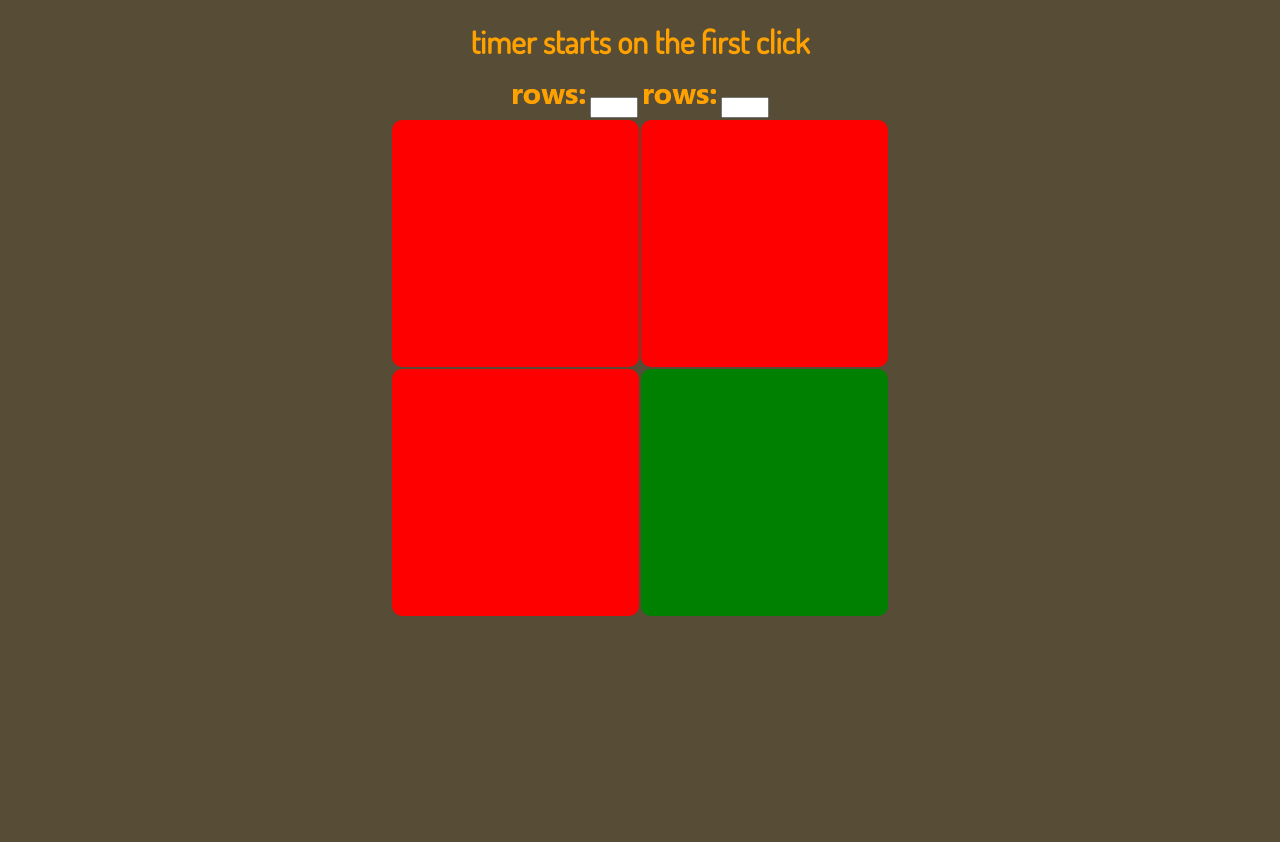
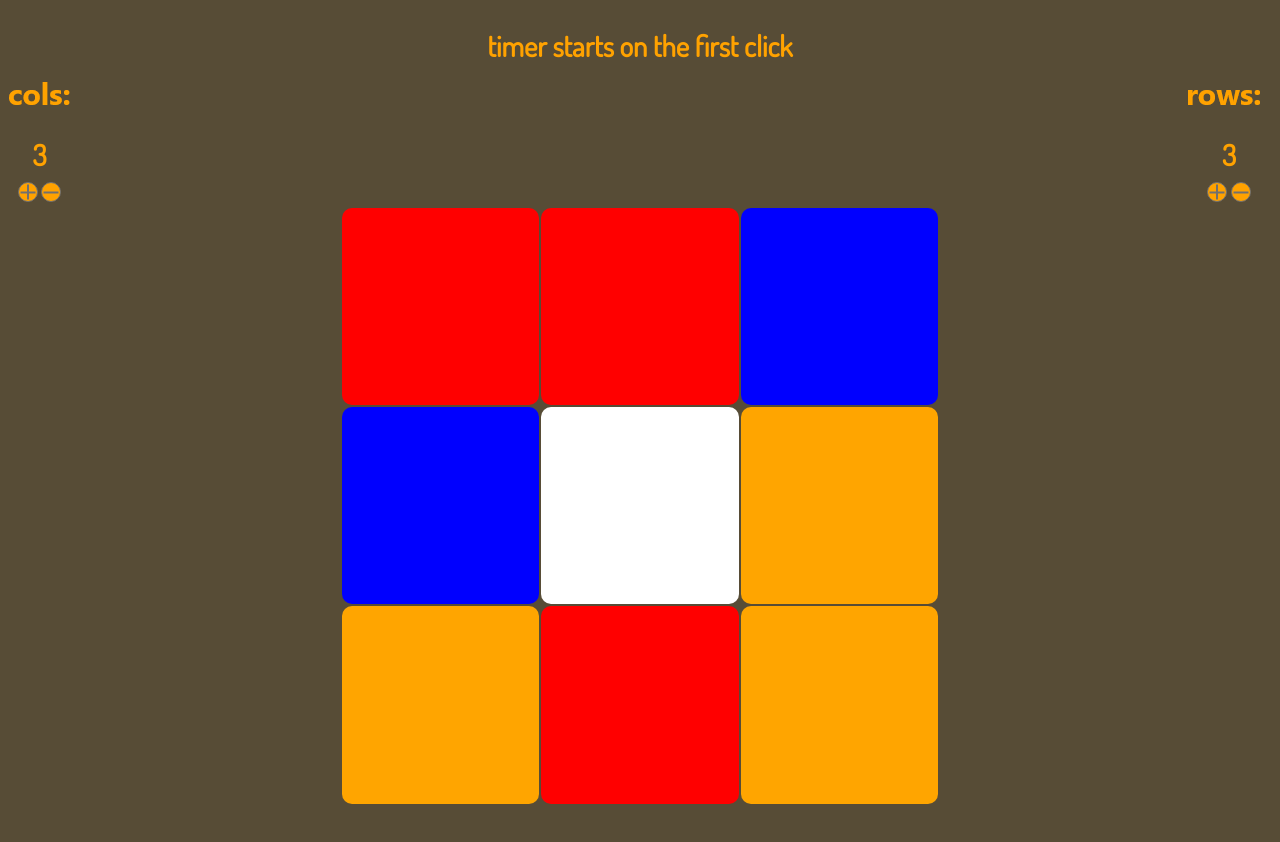
Before and after one commit to siokl/siok-de, a plain HTML site: page website/game1.html in a window 1280 px wide. Before the commit the page ends 800 px from the top, so only its background shows below. Drawn offline with Linux system fonts and the light colour scheme.

Commit message:
change cols rows

```diff
--- a/website/game1.html
+++ b/website/game1.html
@@ -4,8 +4,8 @@
         <link rel="stylesheet" type="text/css" href="styles.css"/>
         <script>
             var colours = ["red","blue","green","white","orange"];
-            var tabRowNum = 2;
-            var tabColNum = 2;
+            var tabRowNum = 3;
+            var tabColNum = 3;
             var startTime;
             var intervalId;
             //
@@ -60,6 +60,7 @@
                     for(j = 1; j <= cols; j++){
                         vTr = document.createElement("td");
                         vTr.setAttribute("id", "row"+i+"col"+j);
+                        vTr.setAttribute("style", "cursor: pointer;");
                         vTr.style.background = colours[(i+j+Math.round(Math.random()*10))%colours.length];
                         document.getElementById("row"+i).appendChild(vTr);
                     }
@@ -113,15 +114,56 @@
                 validateResult();
                 // Validate result - END
             }
+            function increaseRow(){
+                if(tabRowNum < 6){
+                    tabRowNum++;
+                    initFieldsDyn(tabRowNum,tabColNum);
+                    //alert(tabColNum + " - " + tabRowNum)
+                    document.getElementById('numRows').innerHTML = tabRowNum;
+                    //alert(tabColNum + " - " + tabRowNum)
+                }
+            }
+            function decreaseRow(){
+                if(tabRowNum > 2){
+                    tabRowNum--;
+                    initFieldsDyn(tabRowNum,tabColNum);
+                    //alert(tabColNum + " - " + tabRowNum)
+                    document.getElementById('numRows').innerHTML = tabRowNum;
+                }
+            }
+            function increaseCol(){
+                if(tabColNum < 6){
+                    tabColNum++;
+                    initFieldsDyn(tabRowNum,tabColNum);
+                    //alert(tabColNum + " - " + tabRowNum)
+                    document.getElementById('numCols').innerHTML = tabColNum;
+                }
+            }
+            function decreaseCol(){
+                if(tabColNum > 2){
+                    tabColNum--;
+                    initFieldsDyn(tabRowNum,tabColNum);
+                    //alert(tabColNum + " - " + tabRowNum)
+                    document.getElementById('numCols').innerHTML = tabColNum;
+                }
+            }
         </script>
     </head>
-    <body>
+    <body style="align-content: center;">
         <h1 id="timer">timer starts on the first click</h1>
         <div id="input" align="center">
-            <img src="img/rows.png">
-            <input type="number" id="numRows" name="numRows" min="2" max="5" onchange="initFieldsDyn(document.getElementById('numRows').value, document.getElementById('numCols').value)">
-            <img src="img/rows.png">
-            <input type="number" id="numCols" name="numCols" min="2" max="5" onchange="initFieldsDyn(document.getElementById('numRows').value, document.getElementById('numCols').value)">
+            <div style="float: left;">
+                <img src="img/cols.png">
+                <h1 id="numCols">3</h1>
+                <img src="img/plus.png" alt="plus" onclick="increaseCol()" style="cursor: pointer;">
+                <img src="img/minus.png" alt="minus" onclick="decreaseCol()" style="cursor: pointer;">
+            </div>
+            <div style="float: right;">
+                <img src="img/rows.png" style="margin-right: 10px;">
+                <h1 id="numRows">3</h1>
+                <img src="img/plus.png" alt="plus" onclick="increaseRow()" style="cursor: pointer;">
+                <img src="img/minus.png" alt="minus" onclick="decreaseRow()" style="cursor: pointer;">
+            </div>
         </div>
         <div id="game">
             <script>
--- a/website/styles.css
+++ b/website/styles.css
@@ -42,9 +42,17 @@ body {
   font-family: "Dosis", sans-serif;
 }
 
+p {
+  text-align: center;
+  font-size: 2em;
+  font: arial;
+  color: #FFA200;
+  margin-bottom: .3em;
+}
+
 h1 {
   text-align: center;
-  font-size: 2em;
+  font-size: 1.8em;
   font: arial;
   color: #FFA200;
   margin-bottom: .3em;
@@ -56,8 +64,9 @@ div{
 }
 
 table {
-  width: 500px;
-  height: 500px;
+  width: 600px;
+  height: 600px;
+  align-self: auto;
   align-content: center;
 }
 
```
Also changed, not shown: designds/Ellipse 2.png (added), designds/ajax_rund.png (added), designds/ajax_rund@2x.png (added), designds/ajax_rund@3x.png (added), designds/minus.png (added), designds/minus@2x.png (added), designds/minus@3x.png (added), designds/plus.png (added), designds/plus@2x.png (added), designds/plus@3x.png (added), website/img/minus.png (added), website/img/plus.png (added), 1 other file.
